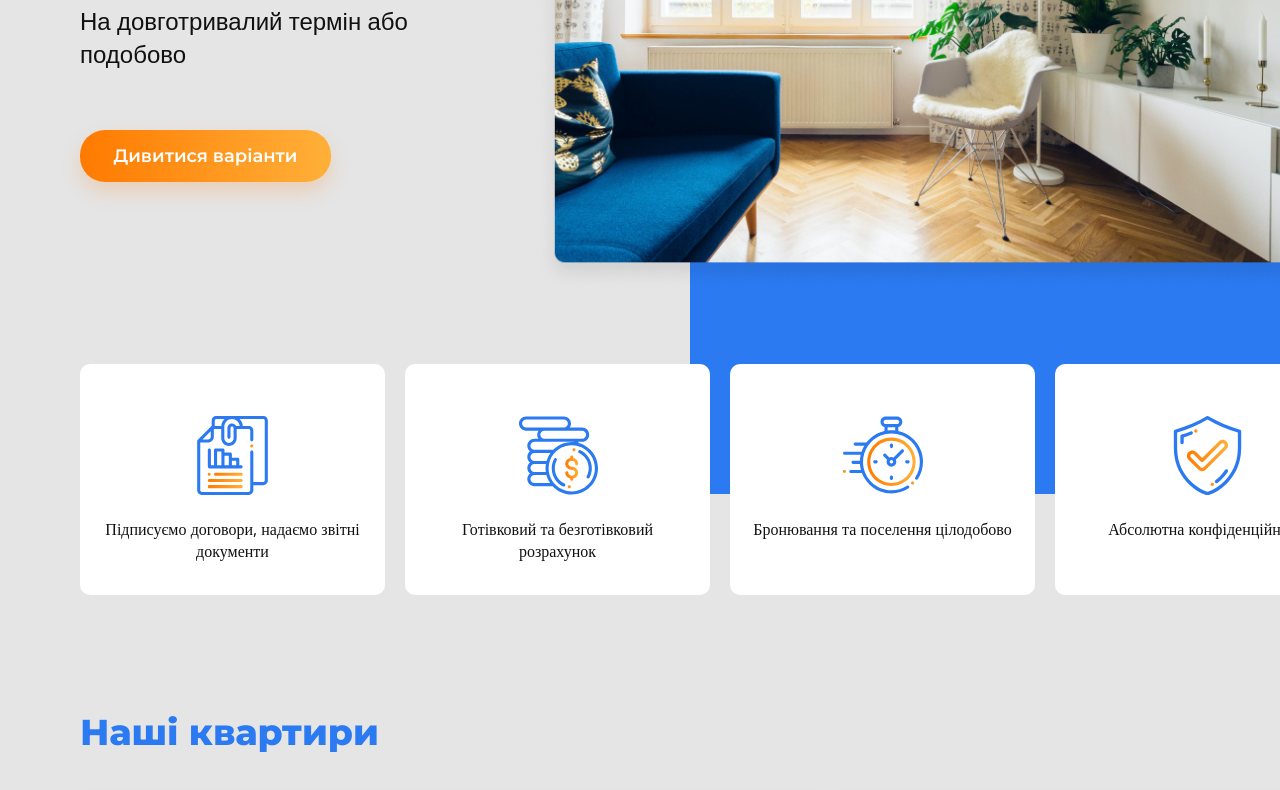
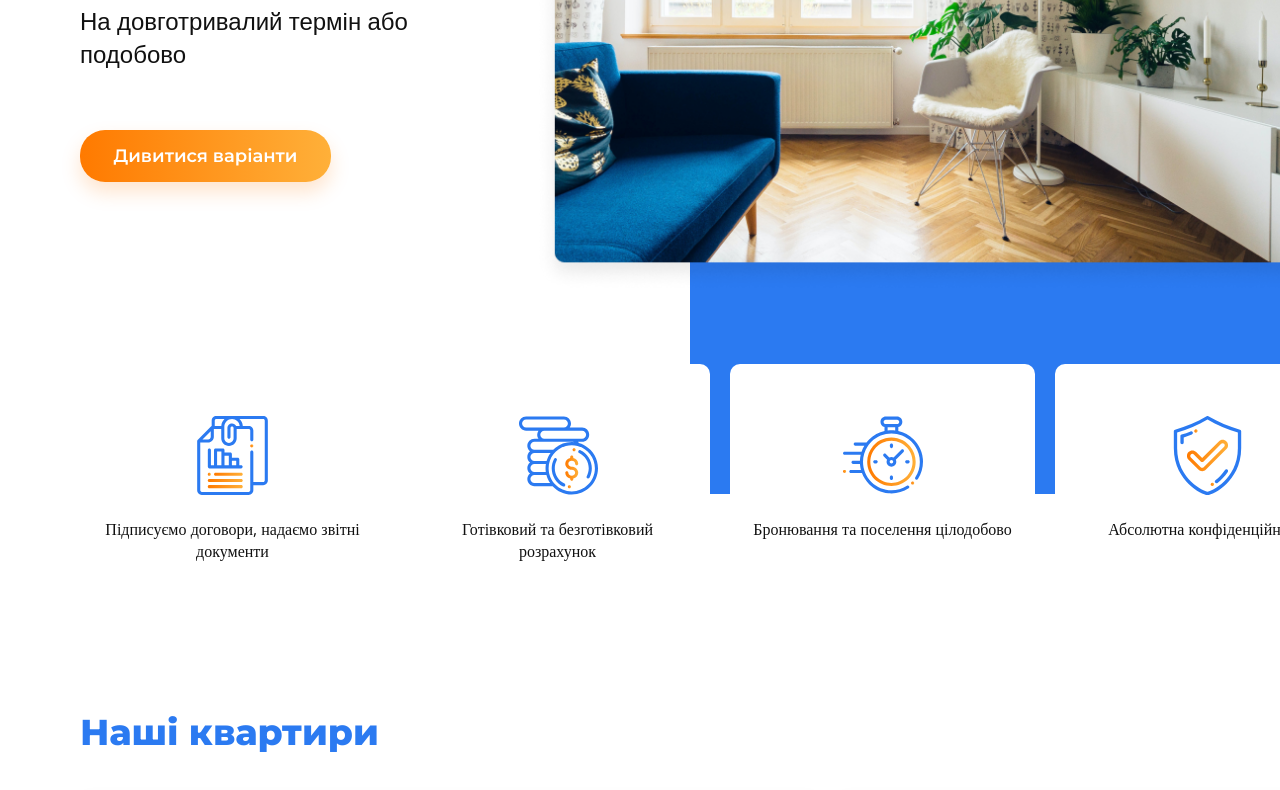
Before and after one commit to baziuk931/baziuk931_HW7.github.io, a plain HTML site: page index.html in a window 1280 px wide. Shown: the part 316-1106 px from the top of the page. Drawn offline with nearby package versions, Linux system fonts and the light colour scheme.

Commit message:
background update

```diff
--- a/styles.css
+++ b/styles.css
@@ -129,7 +129,7 @@ table {
 body {
     width: 1440px;
     height: auto;
-    background-color: #E5E5E5;
+    background-color: white;
     overflow-x: hidden;
 
 }
```
